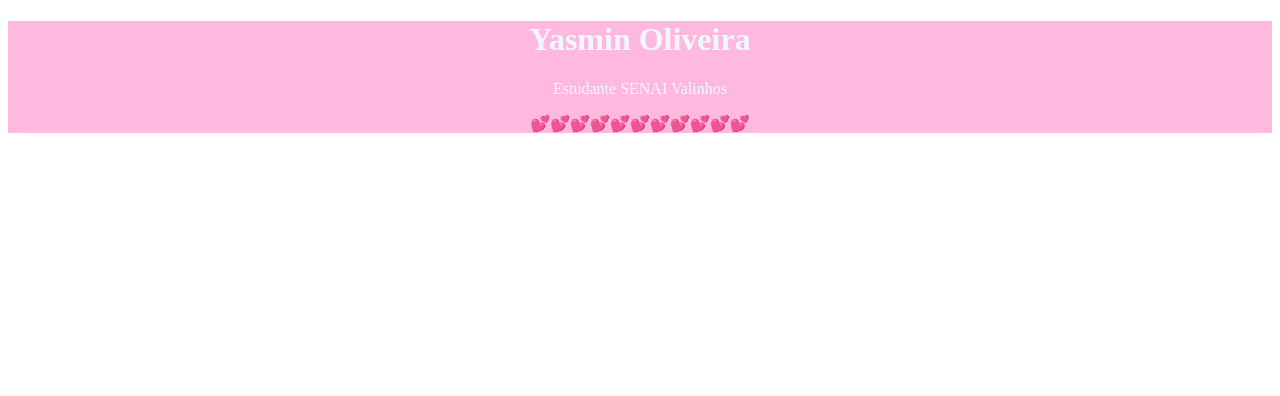
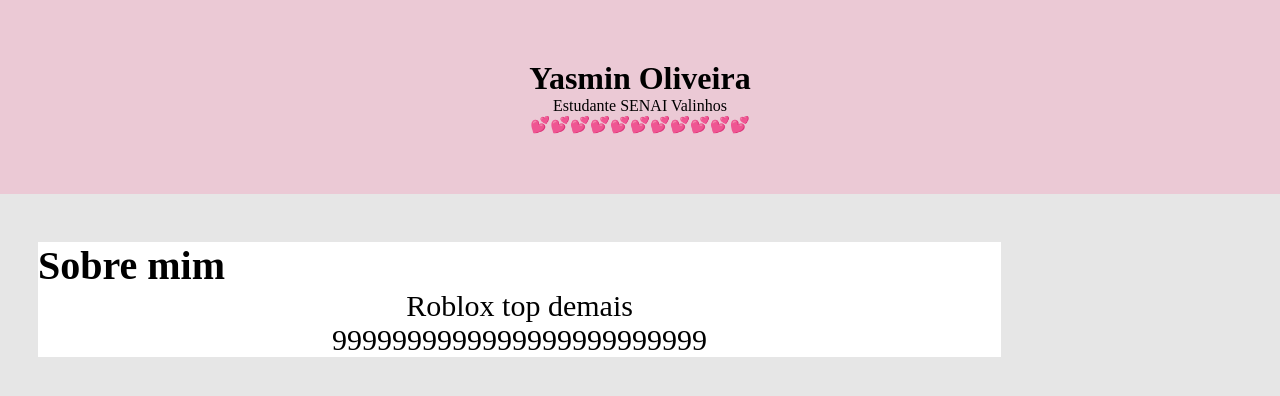
Before and after one commit to yassssml/meu_primeiro_site, a plain HTML site: page index.html in a window 1280 px wide. Drawn offline with Linux system fonts and the light colour scheme; a web font is replaced by a local one.

Commit message:
site config

```diff
--- a/assets/styles/index.css
+++ b/assets/styles/index.css
@@ -1,14 +1,47 @@
 /* Reset do CSS*/
+@import url('https://fonts.googleapis.com/css2?family=Bitcount:wght@100..900&family=Bungee&family=Russo+One&display=swap');
 * {
-    margin: 500;
-    padding : 0px;
+    margin: 0;
+    padding : 0;
+    box-sizing: border-box;
+}
+
+body {
+    display: flex;
+    flex-direction: column;
+    min-height: 100vh;
+
 }
 
 h1,p {
     text-align: center;
+    font-family: "Bitcount";
 }
 
 header {
-    background-color: rgb(255, 185, 222);
-    color: aliceblue;
+    background-color: rgb(235, 201, 213);
+    color: black;
+    padding: 60px;
 }
+
+main {
+    background-color: #e6e6e6;
+    flex: 1;
+    padding-top: 48px;
+    padding-bottom: 48px;
+    padding-left: 38px;
+    padding-right: 38px;
+    width: 100%;
+}
+
+#titulo-sobre-mim {
+    font-size: 40px;
+    width: 80%;
+    background-color: #ffffff;
+}
+
+.texto-sobre-mim {
+    font-size: 30px;
+    width: 80%;
+    background-color: #ffffff;
+}
--- a/index.html
+++ b/index.html
@@ -12,5 +12,13 @@
         <p>Estudante SENAI Valinhos</p>
         <p>💕💕💕💕💕💕💕💕💕💕💕</p>
     </header>
+
+    <main>
+      <about-section>
+<h3 id="titulo-sobre-mim">Sobre mim</h3>
+<p class="texto-sobre-mim">Roblox top demais</p>
+<p class="texto-sobre-mim">9999999999999999999999999</p>
+      </about-section>
+    </main>
 </body>
 </html>
```
